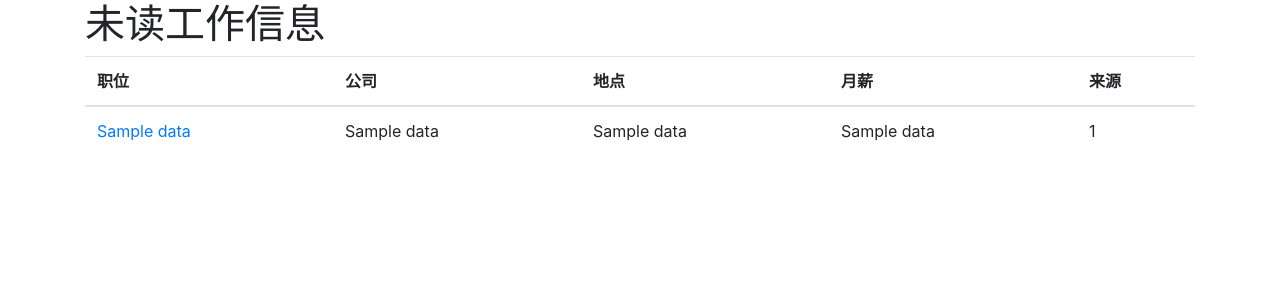
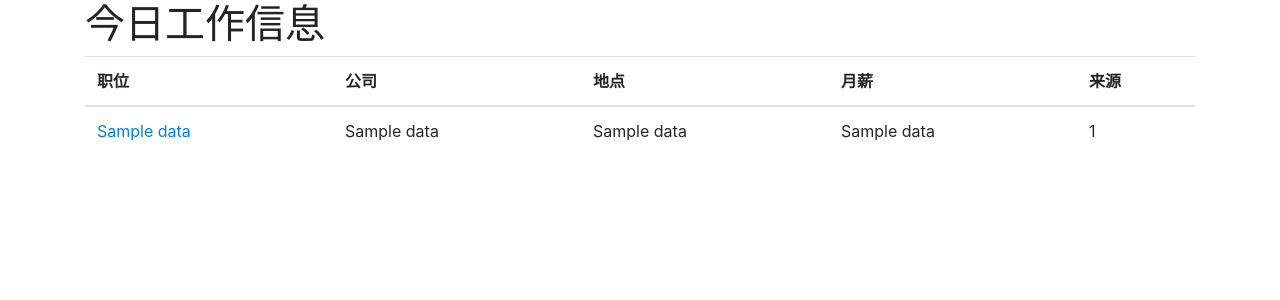
Before and after one commit to MrShepherd/job_hunter_2, a Python web app: template flask/templates/index.html in a window 1280 px wide. Shown: the top 300 px of the page. Run offline with Jinja, Linux system fonts and the light colour scheme; the template is opened without the code that fills it: most values are stand-ins (such as "Sample title", 1, 10 or a date in 2020); some libraries are stand-ins or nearby versions.

Commit message:
modify words

```diff
--- a/flask/templates/index.html
+++ b/flask/templates/index.html
@@ -1,5 +1,5 @@
 {% extends "bootstrap/base.html" %}
-{% block title %}job-list{% endblock %}
+{% block title %}招聘信息爬虫{% endblock %}
 {% block styles %}
 <link rel="stylesheet" href="{{ url_for('static',filename='bootstrap.min.css') }}">
 {% endblock %}
@@ -11,7 +11,7 @@
 {% block content %}
 <div class="container">
     <div class="page-header">
-        <h1>未读工作信息</h1>
+        <h1>今日工作信息</h1>
         <div class="table-responsive">
             <table class="table table-stripped table-hover table-condensed">
                 <thead>
```
